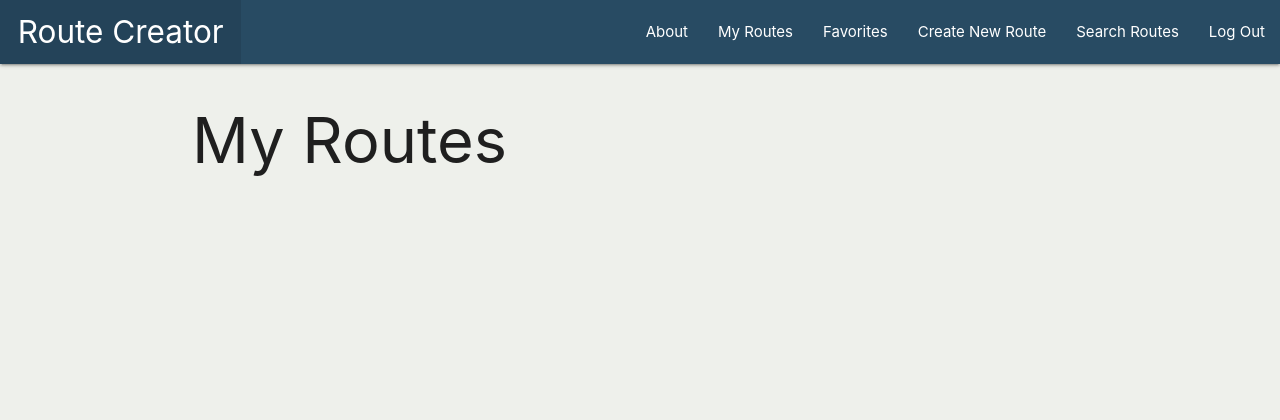
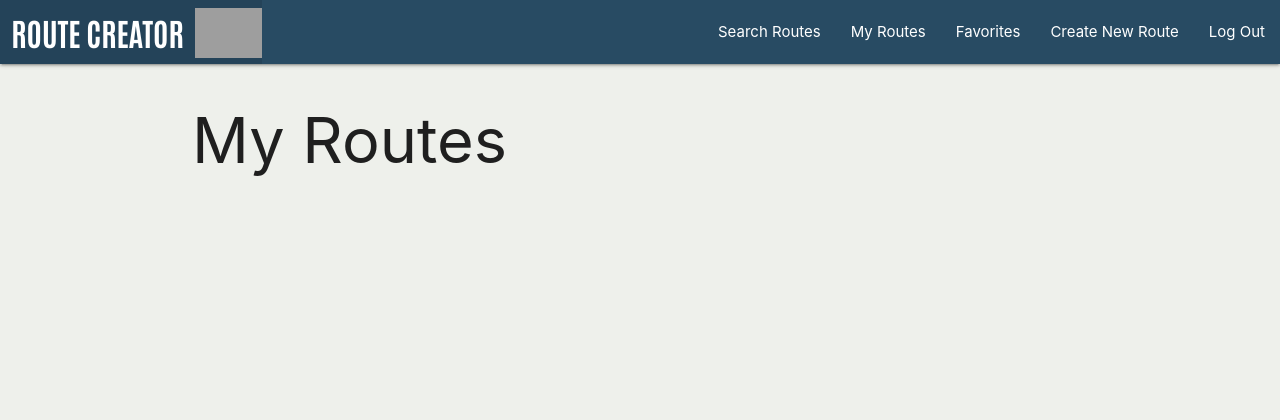
Before and after one commit to cjc027/project3, a Django app: page /routes/ in a window 1280 px wide. Shown: the top 420 px of the page. Run offline with Django 4.2, Linux system fonts and the light colour scheme; the visitor is signed in with stand-in values (Sample User, id 1); data that the repository does not hold is empty; grey boxes are pictures that could not be loaded.

Commit message:
logo, styling

```diff
--- a/main_app/static/css/style.css
+++ b/main_app/static/css/style.css
@@ -3,6 +3,10 @@ body {
   min-height: 100vh;
   flex-direction: column;
   background-color: #eef0eb;
+}
+
+.brand-logo{
+  font-family: 'Antonio', sans-serif;
 }
 
 main.container {
@@ -34,8 +38,7 @@ textarea {
 }
 
 .btn {
-  background-color: #284B63;
-
+  background-color: #284b63;
 }
 
 .btn:hover {
@@ -46,7 +49,7 @@ textarea {
   background: none;
   border: none;
   font-size: 30px;
-  color:#d16909;
+  color: #d16909;
 }
 
 #favorite:hover {
@@ -61,6 +64,21 @@ i.account {
   white-space: pre-wrap;
 }
 
-.card .card-action a:not(.btn):not(.btn-large):not(.btn-small):not(.btn-large):not(.btn-floating) {
+.card
+  .card-action
+  a:not(.btn):not(.btn-large):not(.btn-small):not(.btn-large):not(.btn-floating) {
   color: #d16909;
 }
+
+.index-img {
+  max-height: 100px;
+}
+
+.bike {
+  max-height: 50px;
+  transform: translateY(-3px);
+}
+
+img.bike {
+  vertical-align: middle;
+}
--- a/main_app/templates/base.html
+++ b/main_app/templates/base.html
@@ -10,7 +10,7 @@
 	<link rel="stylesheet" href="https://cdnjs.cloudflare.com/ajax/libs/materialize/1.0.0/css/materialize.min.css">
 	<link rel="stylesheet" href="{% static 'css/style.css' %}">
 	<link href="https://fonts.googleapis.com/icon?family=Material+Icons" rel="stylesheet">
-
+	<link href="https://fonts.googleapis.com/css2?family=Antonio:wght@700&display=swap" rel="stylesheet">
 	<script src="https://cdnjs.cloudflare.com/ajax/libs/materialize/1.0.0/js/materialize.min.js"></script>
 </head>
 
@@ -19,15 +19,15 @@
 		<nav>
 			<div class="nav-wrapper">
 				<ul>
-					<li><a href="/" class="left brand-logo">&nbsp;&nbsp;Route Creator&nbsp;&nbsp;</a></li>
+					<li><a href="/" class="left brand-logo">&nbsp;&nbsp;ROUTE CREATOR&nbsp;&nbsp;<img class="bike" src="https://i.imgur.com/FnppnMl.png" /></a></li>
 				</ul>
 				<ul class="right">
-					<li><a href="{% url 'about' %}">About</a></li>
+					<li><a href="{% url 'search' %}">Search Routes</a></li>
 					{% if user.is_authenticated %}
 					<li><a href="{% url 'index' %}">My Routes</a></li>
 					<li><a href="{% url 'favorites' %}">Favorites</a></li>
-                    <li><a href="{% url 'routes_create' %}">Create New Route</a></li>
-					<li><a href="{% url 'search' %}">Search Routes</a></li>
+					<li><a href="{% url 'routes_create' %}">Create New Route</a></li>
+
 					<li><a href="{% url 'logout' %}">Log Out</a></li>
 					{% else %}
 					<li><a href="{% url 'signup' %}">Sign Up</a></li>
--- a/main_app/templates/routes/index.html
+++ b/main_app/templates/routes/index.html
@@ -2,12 +2,14 @@
 
 <h1>My Routes</h1>
 <div class="row">
-  <div class="col s12">
-    {% for route in routes %}
+  {% for route in routes %}
+<div class="col s12 card">
+
     <a id="details" href="{% url 'detail' route.id %}">
       <div class="card">
+        <div class="col s6 ">
+        <div class="card-content">
 
-        <div class="card-content">
           <span class="card-title">{{ route.name }}
             {% if route.mode_of_transport == 'B' %}
             <i class="material-icons">directions_bike</i>
@@ -18,14 +20,16 @@
 
 
           <p>{{route.city}}, {{route.state}}, {{route.country}}</p>
-
-          <img class="responsive-img" src="{{ route.photo_set.first.url }}" />
-
+        </div>
+        </div>
+          <div class="col s6 center-align">
+          <img class="responsive-img index-img" src="{{ route.photo_set.first.url }}" />
+        </div>
         </div>
       </div>
     </a>
     {% endfor %}
   </div>
-</div>
+
 
 {% endblock content %}
--- a/main_app/views.py
+++ b/main_app/views.py
@@ -76,7 +76,7 @@ def signup(request):
     return render(request, 'registration/signup.html', context)
 
 
-class RouteCreate (CreateView):
+class RouteCreate (LoginRequiredMixin, CreateView):
     model = Route
     fields = fields = ['name', 'mode_of_transport', 'travel_distance', 'country', 'state', 'city',
                        'travel_hours', 'travel_minutes',  'description']  # referring the models field, so what fields do you want
@@ -88,14 +88,14 @@ class RouteCreate (CreateView):
         return super().form_valid(form)
 
 
-class RouteUpdate(UpdateView):
+class RouteUpdate(LoginRequiredMixin, UpdateView):
     model = Route
 
     fields = ['name', 'mode_of_transport', 'travel_distance', 'country',
               'state', 'city', 'travel_hours', 'travel_minutes',  'description']
 
 
-class RouteDelete(DeleteView):
+class RouteDelete(LoginRequiredMixin, DeleteView):
     model = Route
     success_url = '/routes/'
 
@@ -123,7 +123,7 @@ def add_photo(request, route_id):
     else:
         return
 
-
+@login_required
 def add_comment(request, route_id):
     form = CommentForm(request.POST)
     if form.is_valid():
@@ -170,7 +170,7 @@ def search_index(request):
 
     return render(request, 'routes/search_index.html', {'routes': search_results})
 
-
+@login_required
 def favorites(request):
 	favorites = Favorite.objects.select_related('route').filter(user_id=request.user.id)
 
@@ -179,7 +179,7 @@ def favorites(request):
 		'favorites' : favorites
 	})
 
-
+@login_required
 def set_favorite(request, route_id):
     print(request.user.id)
 
```
Also changed, not shown: main_app/templates/about.html (+4 -4 lines), main_app/templates/favorites.html (+10 -13 lines), main_app/templates/routes/detail.html (+7 -2 lines), main_app/templates/routes/search_index.html (+12 -15 lines).
